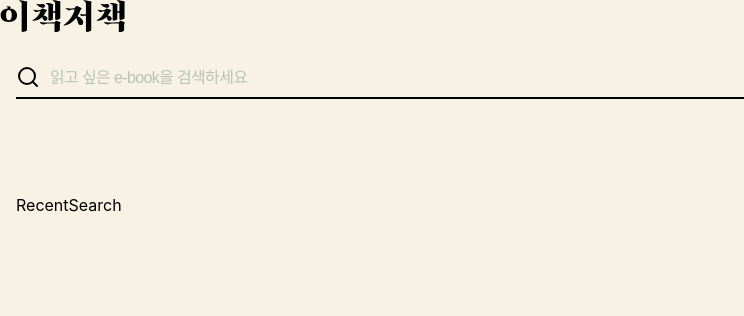
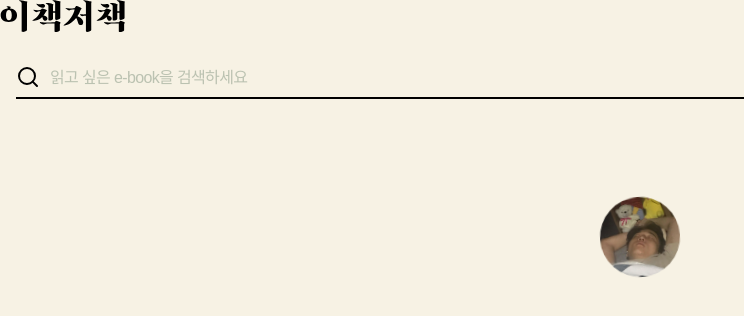
Before and after one commit to ridimillie/ridimillie-frontend, a Next.js app: page /search in a window 1280 px wide. Shown: the top 316 px of the page, without its empty margins (0-744 px from the left). Built offline with nearby package versions, Linux system fonts and the light colour scheme.

Commit message:
[Style] fix loading ui

```diff
--- a/components/common/Loading.tsx
+++ b/components/common/Loading.tsx
@@ -2,9 +2,16 @@ import React from 'react';
 import Image from 'next/image';
 import styled from '@emotion/styled';
 
-const LoadingImage = styled.img`
-  width: 120px;
-  height: 120px;
+const Styled = {
+  LoadingWrapper: styled.div`
+    display: flex;
+    justify-content: center;
+  `,
+
+  LoadingImage: styled.img`
+    width: 80px;
+    height: 80px;
+    margin-top: 40px;
     border-radius: 50%;
     animation: rotate_image 2s linear infinite;
     transform-origin: 50% 50%;
@@ -14,7 +21,8 @@ const LoadingImage = styled.img`
         transform: rotate(360deg);
       }
     }
-`;
+  `,
+};
 
 function Loading() {
   const max: number = 7;
@@ -23,10 +31,10 @@ function Loading() {
   const randomNumber = Math.floor(Math.random() * (max - min + 1)) + min;
 
   return (
-    <div>
+    <Styled.LoadingWrapper>
       {/* <LoadingImage src={`/assets/images/loading-image-${randomNumber}.jpg`} /> */}
-      <LoadingImage src={`/assets/images/loading-image-3.jpg`} />
-    </div>
+      <Styled.LoadingImage src={`/assets/images/loading-image-3.jpg`} />
+    </Styled.LoadingWrapper>
   );
 }
 
--- a/components/search/SearchResult.tsx
+++ b/components/search/SearchResult.tsx
@@ -15,7 +15,7 @@ const Styled = {
     padding: 9px 16px;
   `,
   Title: styled.div`
-    margin-bottom: 3px;
+    margin-bottom: 4px;
     color: #ff8d78;
     font-weight: 700;
     font-size: 14px;
--- a/pages/search.tsx
+++ b/pages/search.tsx
@@ -66,7 +66,7 @@ const Styled = {
     }
   `,
   SearchResultWrapper: styled.div`
-    margin-top: 158px;
+    margin-top: 120px;
     width: 100%;
     padding: 0 16px;
   `,
@@ -150,11 +150,12 @@ function Search() {
         />
       </Styled.InputWrapper>
       <Styled.SearchResultWrapper>
-        {searchState === IDLE && <RecentSearch />}
+        {/* {searchState === IDLE && <RecentSearch />}
         {searchState === LOADING && <Loading />}
         {searchState === RESOLVED && bookList.length !== 0 && <SearchResult bookList={bookList} />}
         {searchState === RESOLVED && bookList.length === 0 && <NoResult />}
-        {searchState === REJECTED && <SearchError />}
+        {searchState === REJECTED && <SearchError />} */}
+        <Loading />
       </Styled.SearchResultWrapper>
     </div>
   );
```
Also changed, not shown: pages/index.tsx (+11 -16 lines). Lines whose indentation alone changed are shown as unchanged.
